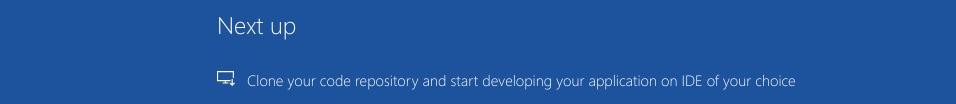
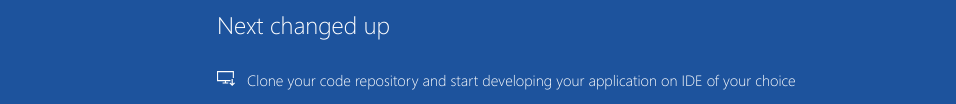
Before and after one commit to pravin-adak/sampleProject, a plain HTML site: page index.html in a window 1280 px wide. Shown: the part 590-694 px from the top of the page, without its empty margins (8-964 px from the left). Drawn offline with Linux system fonts and the light colour scheme.

Commit message:
Changed index file

```diff
--- a/index.html
+++ b/index.html
@@ -22,7 +22,7 @@
                 <div class="description line-1"> Azure DevOps Project has been successfully setup</div>
                 <div class="description line-2"> Your HTML app is up and running on Azure</div>
                 <div class="next-steps-container">
-                    <div class="next-steps-header">Next up</div>
+                    <div class="next-steps-header">Next changed up</div>
                     <div class="next-steps-body">
                         <div class="step">
                             <div class="step-icon">
```
